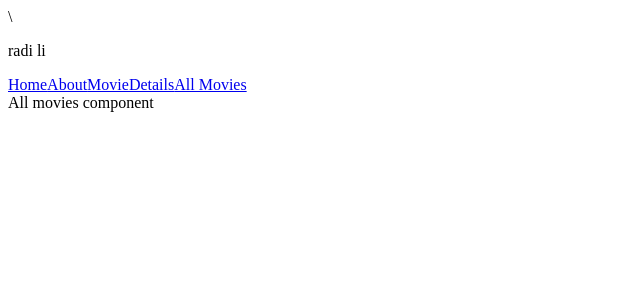
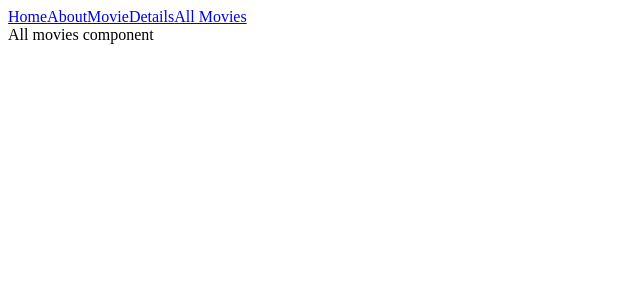
Before and after one commit to aleksax1/imdbProject, a React (Vite) app: page / in a window 1280 px wide. Shown: the top 300 px of the page, without its empty margins (0-640 px from the left). Built offline with nearby package versions, Linux system fonts and the light colour scheme.

Commit message:
Izbrisan text

```diff
--- a/src/components/Nav/Nav.jsx
+++ b/src/components/Nav/Nav.jsx
@@ -4,8 +4,8 @@ import "./Nav.css";
 
 function Nav() {
   return (
-    <nav>\
-      <p>radi li</p>
+    <nav>
+
       <Link to="/">Home</Link>
       <Link to="/about">About</Link>
       <Link to="/movie-details">MovieDetails</Link>
```
